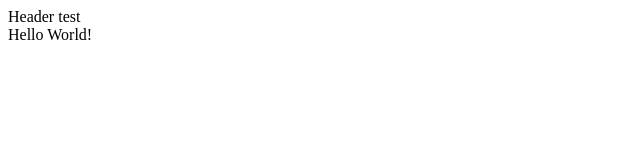
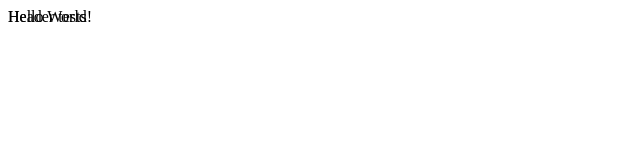
Before and after one commit to Rederikt/chipmunk_ui, a React app: page / in a window 1280 px wide. Shown: the top 160 px of the page, without its empty margins (0-640 px from the left). Built offline with nearby package versions, Linux system fonts and the light colour scheme.

Commit message:
Sass added

```diff
--- a/package.json
+++ b/package.json
@@ -24,6 +24,8 @@
     "css-loader": "^6.6.0",
     "file-loader": "^6.2.0",
     "html-webpack-plugin": "^5.5.0",
+    "sass": "^1.49.8",
+    "sass-loader": "^12.6.0",
     "style-loader": "^3.3.1",
     "webpack": "^5.69.1",
     "webpack-cli": "^4.9.2",
--- /dev/null
+++ b/src/components/Header/header.scss
@@ -0,0 +1,3 @@
+.parent {
+  position: absolute;
+}
--- a/src/components/Header/index.js
+++ b/src/components/Header/index.js
@@ -1,9 +1,10 @@
 import React from 'react';
+import './header.scss';
 
 export const Header = () => {
   return (
-    <div>
-      Header test
+    <div className='parent'>
+      Header tests
     </div>
   )
 }
--- a/webpack.config.js
+++ b/webpack.config.js
@@ -24,8 +24,8 @@ module.exports = {
         loader: require.resolve("babel-loader"),
       },
       {
-        test: /\.css$/,
-        use: ["style-loader", "css-loader"],
+        test: /\.s[ac]ss$/i,
+        use: ["style-loader", "css-loader", "sass-loader"],
       },
       {
         test: /\.png|svg|jpg|gif$/,
```
Also changed, not shown: src/components/Button/button.scss (added), src/containers/Main/main.scss (added), 4 other files (tests, documents, lock files or other folders).
